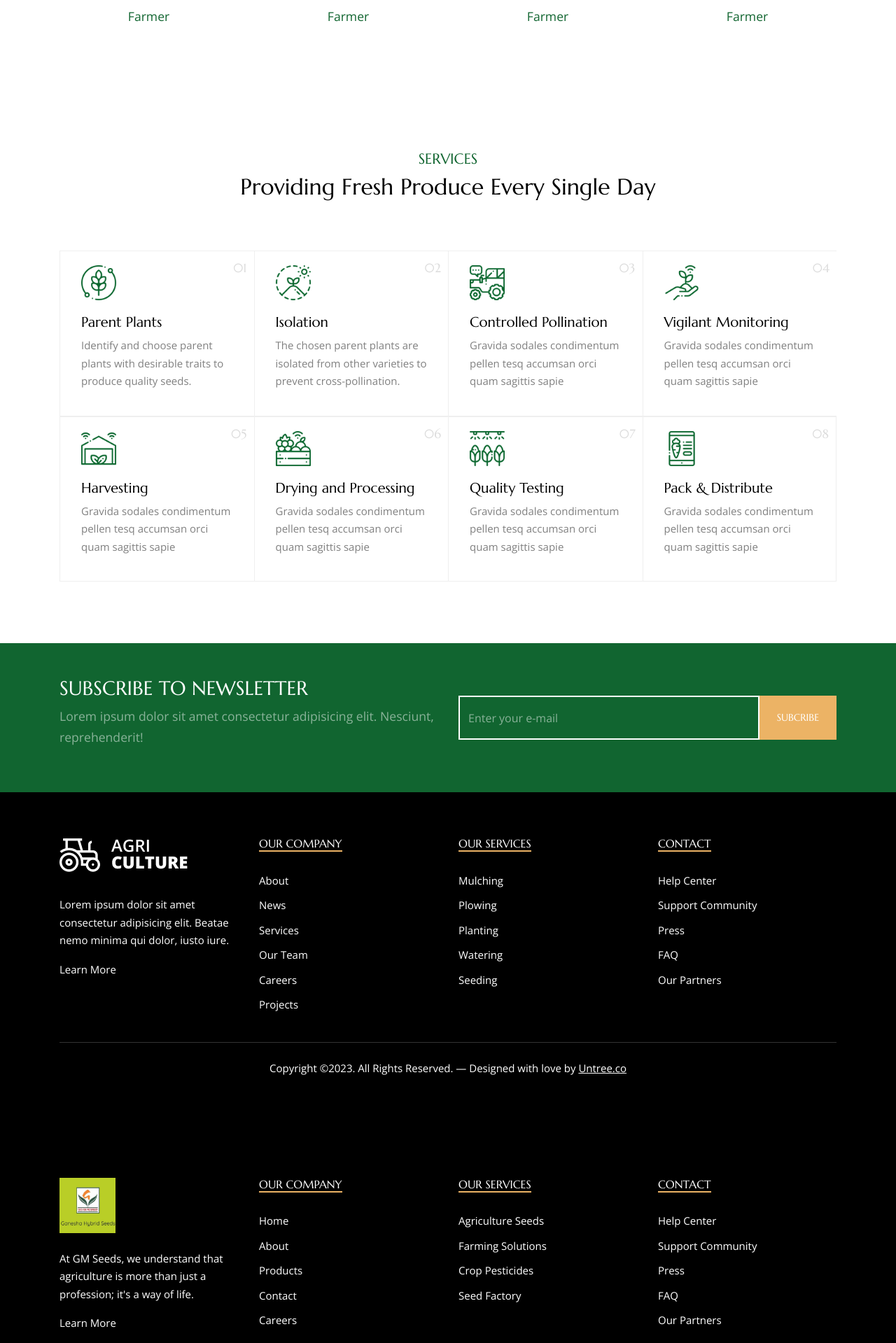
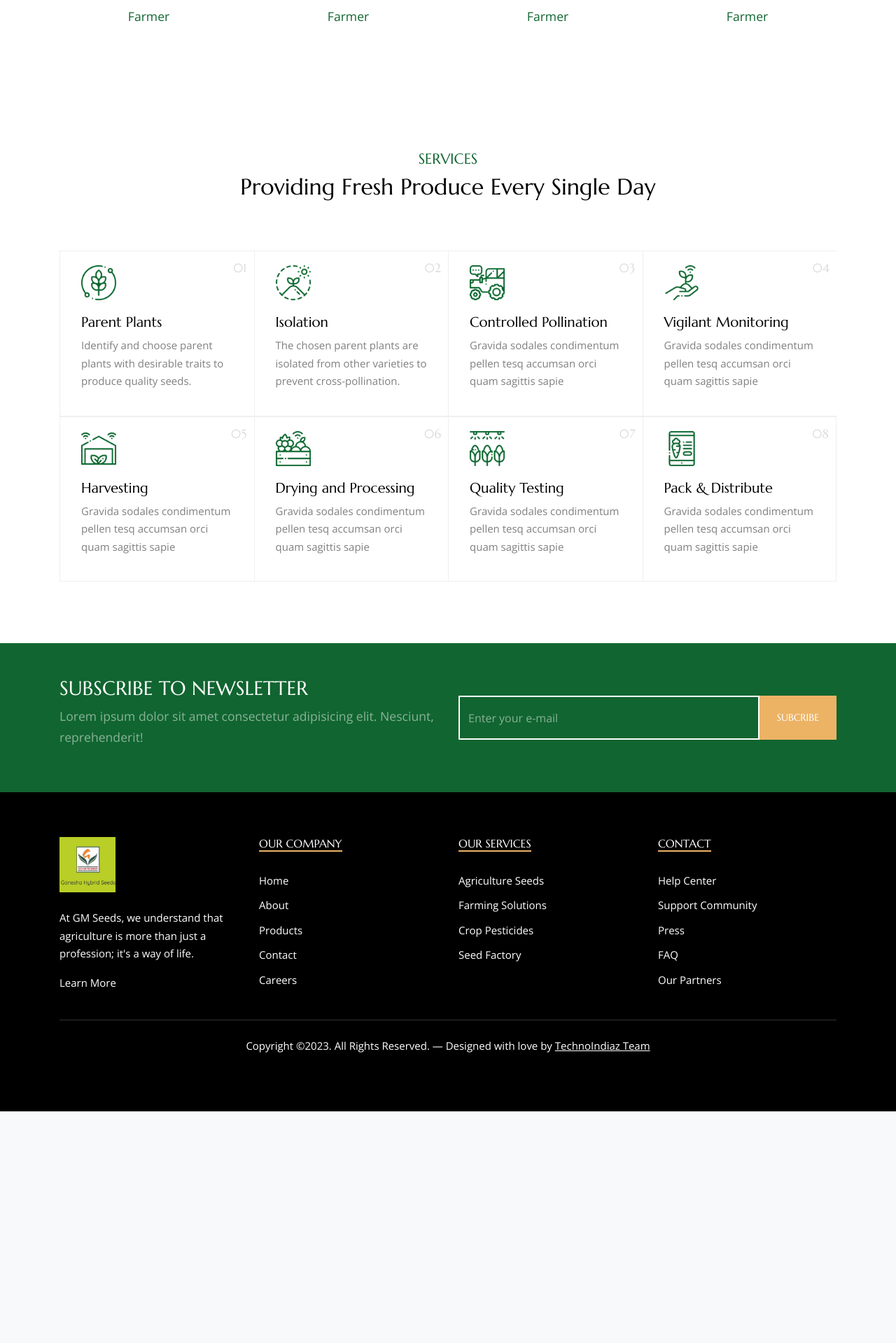
Before and after one commit to vishavant/gmseeds, a Django app: page /about in a window 1280 px wide. Shown: the part 1930-3849 px from the top of the page at 70% size. After the commit the page ends 3518 px from the top, so only its background shows below. Run offline with Django 4.2, Linux system fonts and the light colour scheme; some libraries are stand-ins or nearby versions; some web fonts are replaced.

Commit message:
All images and correction made

```diff
--- a/website/templates/website/about_us.html
+++ b/website/templates/website/about_us.html
@@ -30,18 +30,18 @@ about
     <div class="container">
       <div class="row justify-content-between align-items-center">
         <div class="col-lg-6 order-lg-2 mb-4 mb-lg-0">
-          <a data-fancybox href="https://www.youtube.com/watch?v=_sI_Ps7JSEk" class="video-1">
+          <a data-fancybox href="https://youtu.be/ECibetK2EYI?si=5mFFm83_acR2nriB" class="video-1">
             <span class="play"><span class=" icon-play"></span></span>
-            <img src="{% static "website/images/img_sq_1.jpg" %}" alt="Image" class="img-fluid">
+            <img src="{% static "website/images/img_sq_4.jpg" %}" alt="Image" class="img-fluid">
           </a>
         </div>
         <div class="col-lg-5 order-lg-1">
           <h2 class="text-primary mb-4">Seeds Make Crop Better</h2>
-          <p class="mb-4">Lorem ipsum dolor sit amet consectetur adipisicing elit. Enim necessitatibus placeat, atque qui voluptatem velit explicabo vitae repellendus architecto provident nisi ullam minus asperiores commodi! Tenetur, repellat aliquam nihil illo.</p>
+          <p class="mb-4">Explore the captivating world of agriculture and witness the incredible transformation that seeds bring to your crops. Seeds are the foundation of a bountiful harvest, and understanding their role is key to reaping the rewards of nature's magic. Let's dive into the journey of how seeds make your crops flourish!</p>
           <ul class="list-unstyled ul-check primary">
-            <li>Lorem ipsum dolor sit amet</li>
-            <li>Velit explicabo vitae repellendu</li>
-            <li>Repellat aliquam nihil illo</li>
+            <li>Always Fresh</li>
+            <li>Organic Seed</li>
+            <li>Heathier Crops</li>
           </ul>
           <p><a href="{% url "website:contact" %}" class="btn btn-primary">Get in touch</a></p>
         </div>
@@ -262,57 +262,7 @@ about
     </div>
   </div>
 
-  <div class="footer">
-    <div class="container">
-      <div class="row mb-4">
-        <div class="col-lg-3">
-          <p class="mb-4"><img src="images/logo-light.png" alt="Image" class="img-fluid"></p>
-          <p>Lorem ipsum dolor sit amet consectetur adipisicing elit. Beatae nemo minima qui dolor, iusto iure.</p>
-          <p><a href="#">Learn More</a></p>
-        </div>
-        <div class="col-lg-3">
-          <h3 class="footer-heading"><span>Our Company</span></h3>
-          <ul class="list-unstyled">
-            <li><a href="#">About</a></li>
-            <li><a href="#">News</a></li>
-            <li><a href="#">Services</a></li>
-            <li><a href="#">Our Team</a></li>
-            <li><a href="#">Careers</a></li>
-            <li><a href="#">Projects</a></li>
-          </ul>
-        </div>
-        <div class="col-lg-3">
-          <h3 class="footer-heading"><span>Our Services</span></h3>
-          <ul class="list-unstyled">
-            <li><a href="#">Mulching</a></li>
-            <li><a href="#">Plowing</a></li>
-            <li><a href="#">Planting</a></li>
-            <li><a href="#">Watering</a></li>
-            <li><a href="#">Seeding</a></li>
-          </ul>
-        </div>
-        <div class="col-lg-3">
-          <h3 class="footer-heading"><span>Contact</span></h3>
-          <ul class="list-unstyled">
-            <li><a href="#">Help Center</a></li>
-            <li><a href="#">Support Community</a></li>
-            <li><a href="#">Press</a></li>
-            <li><a href="#">FAQ</a></li>
-            <li><a href="#">Our Partners</a></li>
-          </ul>
-        </div>
-      </div>
 
-      <div class="row">
-        <div class="col-12">
-          <div class="copyright border-top pt-4">
-            <p>Copyright &copy;<script>document.write(new Date().getFullYear());</script>. All Rights Reserved. &mdash; Designed with love by <a href="https://untree.co">Untree.co</a> <!-- License information: https://untree.co/license/ -->
-            </p>
-          </div>
-        </div>
-      </div>
-    </div>
-  </div>
 
 
 </div>
--- a/website/templates/website/base.html
+++ b/website/templates/website/base.html
@@ -69,8 +69,8 @@
                 <span class="icon-room text-primary"></span>
               </div>
               <div class="text">
-                <span class="h4 d-block">Taramandal</span>
-                <span class="caption-text">Gorakhpur, Uttar Pradesh</span>
+                <span class="h4 d-block">NB -236/T-K, Ganesh Dham Colony, Newada, Sunderpur</span>
+                <span class="caption-text">Varanasi - 221005 (U.P.)</span>
               </div>
             </div>
 
@@ -81,7 +81,7 @@
                 <span class="icon-phone text-primary"></span>
               </div>
               <div class="text">
-                <span class="h4 d-block">+1 2094 392 4312</span>
+                <span class="h4 d-block">+91-7711011141</span>
                 <span class="caption-text">Call us</span>
               </div>
             </div>
@@ -93,7 +93,7 @@
                 <span class="icon-envelope text-primary"></span>
               </div>
               <div class="text">
-                <span class="h4 d-block">info@gmail.com</span>
+                <span class="h4 d-block">kishanganesha2607@gmail.com</span>
                 <span class="caption-text">Email us</span>
               </div>
             </div>
@@ -116,20 +116,16 @@
               <div class="mx-auto">
                 <nav class="site-navigation position-relative text-right" role="navigation">
                   <ul class="site-menu main-menu js-clone-nav mr-auto d-none pl-0 d-lg-block">
-                    <li class="active">
+                    <li {% if request.path == '/' %}class="active"{% endif %}>
                       <a href="/" class="nav-link text-left">Home</a>
                     </li>
-                    <li>
+                    <li {% if request.path == '/about' %}class="active"{% endif %}>
                       <a href="{% url "website:about" %}" class="nav-link text-left">About Us</a>
                     </li>
-                    <li>
+                    <li {% if request.path == '/product' %}class="active"{% endif %}>
                       <a href="{% url "website:product" %}" class="nav-link text-left">Our Products</a>
                     </li>
-                    {% comment %} <li>
-                      <a href="testimonials.html" class="nav-link text-left">Testimonials</a>
-                    </li>
-                    <li><a href="blog.html" class="nav-link text-left">Blog</a></li>{% endcomment %}
-                    <li>
+                    <li {% if request.path == '/contact' %}class="active"{% endif %}>
                       <a href="{% url "website:contact" %}" class="nav-link text-left">Contact</a>
                     </li>
                   </ul>
```
Also changed, not shown: gmseeds/settings.py (+16 -16 lines), website/templates/website/contact_us.html (+4 -4 lines), website/templates/website/homepage.html (+11 -11 lines), website/static/website/images/farmers/Farmers Prioritize Biodiversity 1.jpg (added), website/static/website/images/farmers/Farmers Prioritize Biodiversity 2.jpg (added), website/static/website/images/farmers/Farmers Prioritize Biodiversity 3.jpg (added), website/static/website/images/seeds/Controlled Pollination.jpg (added), website/static/website/images/seeds/Harvesting.jpg (added), website/static/website/images/seeds/Isolated plants.jpg (added), website/static/website/images/seeds/Pack & Distribute.jpg (added), website/static/website/images/seeds/Parent Plants.jpg (added), website/static/website/images/seeds/drying & proccessing.jpg (added), website/static/website/images/seeds/quality testing seeds.jpg (added), website/static/website/images/seeds/vigilant monitoring.jpg (added), 3 more files.
